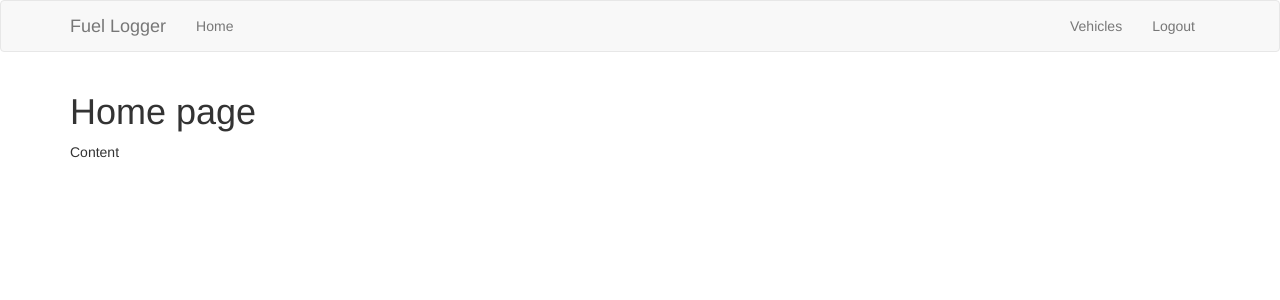
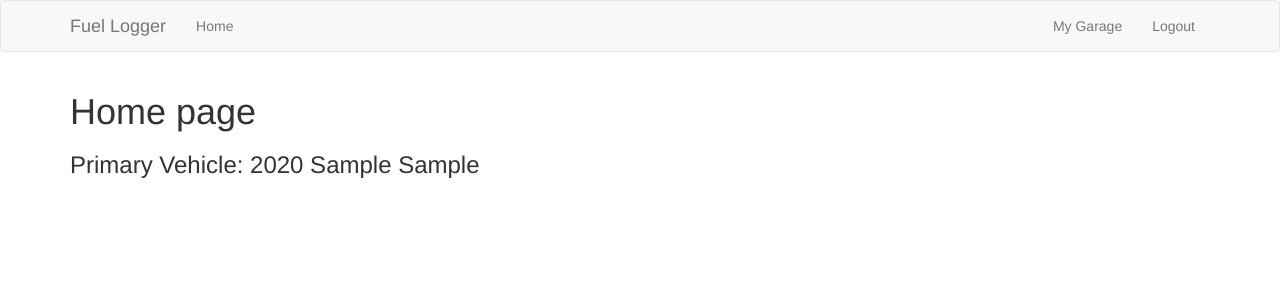
Before and after one commit to travipross/fuel-logger, a Flask app: page / in a window 1280 px wide. Shown: the top 300 px of the page. Run offline with Flask 2, Linux system fonts and the light colour scheme; a user stored in the database is signed in; tables that the repository leaves empty hold one stand-in row (values such as "Sample post"); some libraries are stand-ins or nearby versions.

Commit message:
rename some routes

```diff
--- a/fuel_logger/app/routes.py
+++ b/fuel_logger/app/routes.py
@@ -53,8 +53,8 @@ def register():
     return render_template('register.html', title='Register', form=form)
 
 
-@app.route("/vehicles/<vehicle_id>", methods=['GET', 'POST'])
-def vehicle(vehicle_id):
+@app.route("/fillups/<vehicle_id>", methods=['GET', 'POST'])
+def fillups(vehicle_id):
     v = Vehicle.query.get_or_404(vehicle_id)
     g.vehicle = v
     form = FillupForm()
@@ -63,8 +63,8 @@ def vehicle(vehicle_id):
         db.session.add(f)
         db.session.commit()
         flash('Your fuel log has been updated!')
-        return redirect(url_for('vehicle', vehicle_id=vehicle_id))
-    return render_template('vehicle.html', vehicle=v, form=form)
+        return redirect(url_for('fillups', vehicle_id=vehicle_id))
+    return render_template('fillup.html', vehicle=v, form=form)
 
 
 @app.route("/add_vehicle", methods=["GET", "POST"])
@@ -79,10 +79,10 @@ def add_vehicle():
     return render_template('add_vehicle.html', form=form)
 
 
-@app.route('/users/<username>')
-def user(username):
+@app.route('/garage/<username>')
+def garage(username):
     u = User.query.filter_by(username=username).first_or_404()
-    return render_template('user.html', user=u)
+    return render_template('garage.html', user=u)
 
 
 @app.route('/test')
--- a/fuel_logger/app/templates/base.html
+++ b/fuel_logger/app/templates/base.html
@@ -24,35 +24,13 @@
                 {% if current_user.is_anonymous %}
                 <li><a href="{{ url_for('login') }}">Login</a></li>
                 {% else %}
-                <li><a href="{{ url_for('user', username=current_user.username) }}">Vehicles</a></li>
+                <li><a href="{{ url_for('garage', username=current_user.username) }}">My Garage</a></li>
                 <li><a href="{{ url_for('logout') }}">Logout</a></li>
                 {% endif %}
             </ul>
         </div>
     </div>
 </nav>
-
-
-
-
-
-
-
-
-    <!-- <nav class='navbar navbar-default'>
-        <div class="container">
-
-        </div>
-        <div class="navbar-brand">Fuel Logger</div>
-        <div class
-        <a href="{{ url_for('index') }}">Home</a>
-        {% if current_user.is_anonymous %}
-        <a href="{{ url_for('login') }}">Login</a>
-        {% else %}
-        <a href="{{ url_for('user', username=current_user.username) }}">Profile</a>
-        <a href="{{ url_for('logout') }}">Logout</a>
-        {% endif %}
-    </nav> -->
 {% endblock %}
 
 {% block content %}
--- a/fuel_logger/app/templates/user.html
+++ b/fuel_logger/app/templates/garage.html
@@ -9,7 +9,7 @@
     {% if vehicles %}
     <ul>
         {% for vehicle in vehicles %}
-            <li><a href='{{ url_for("vehicle", vehicle_id=vehicle.id) }}'>{{ vehicle.year }} {{ vehicle.make }} {{ vehicle.model }}</a></li>
+            <li><a href='{{ url_for("fillups", vehicle_id=vehicle.id) }}'>{{ vehicle.year }} {{ vehicle.make }} {{ vehicle.model }}</a></li>
         {% endfor %}
     </ul>
 
--- a/fuel_logger/app/templates/home.html
+++ b/fuel_logger/app/templates/home.html
@@ -2,5 +2,7 @@
 
 {% block app_content %}
     <h1>Home page</h1>
-    Content
+    {% with v = current_user.vehicles.first() %}
+    <h3>Primary Vehicle: {{ v.year }} {{ v.make }} {{ v.model }} </h3>
+    {% endwith %}
 {% endblock %}
```
Also changed, not shown: fuel_logger/app/templates/fillup.html (renamed from fuel_logger/app/templates/vehicle.html).
